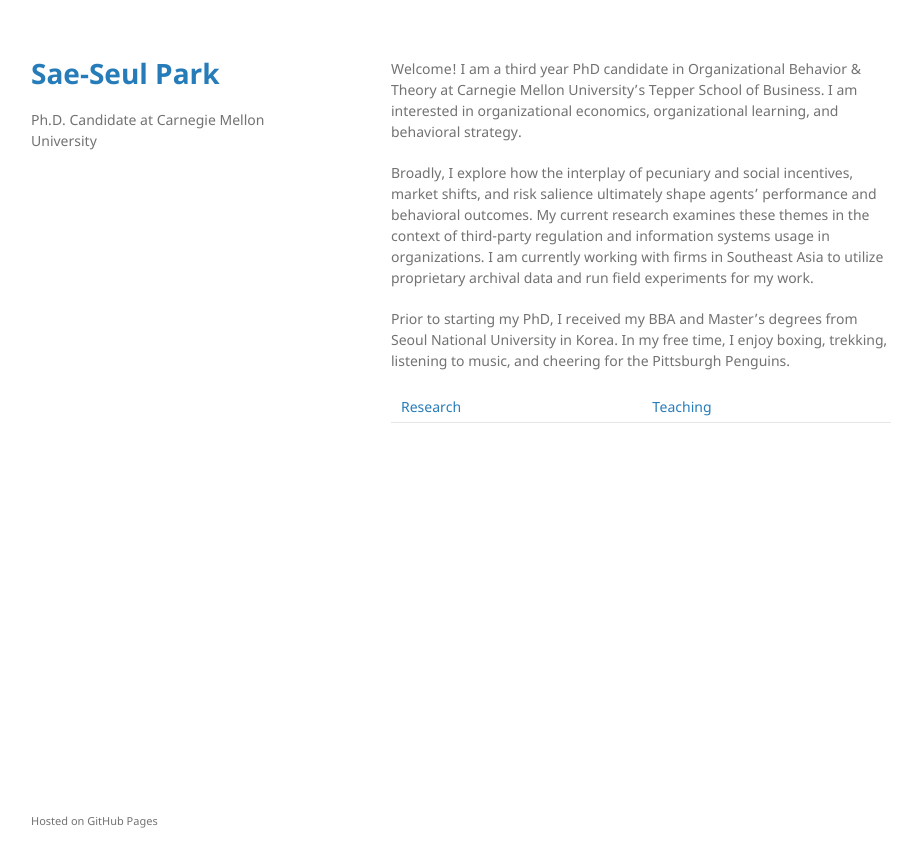
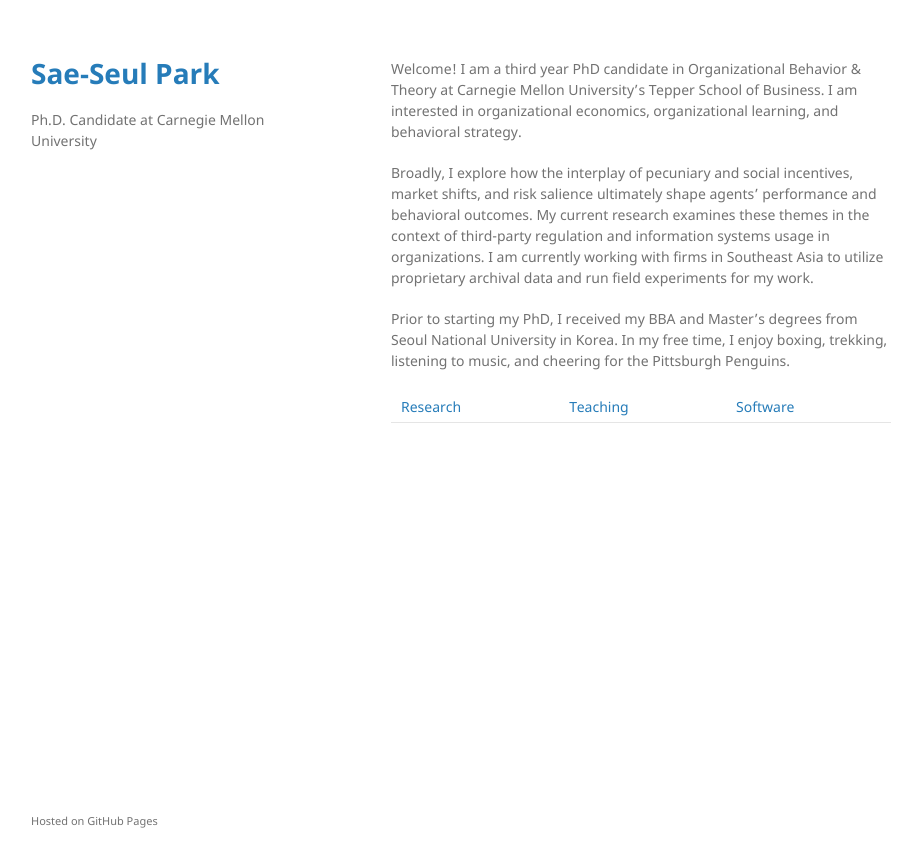
Before and after one commit to saepark/saepark.github.io, a Jekyll site: the page built from index.md, in a window 1280 px wide. Shown: the top 867 px of the page, without its empty margins (179-1096 px from the left). Built offline with Jekyll 4.4.1, drawn with Linux system fonts in a browser that asks for light colours; our own code applies the rules of GitHub Pages for plain Markdown files.

Commit message:
Update index.md

```diff
--- a/index.md
+++ b/index.md
@@ -4,4 +4,4 @@ Broadly, I explore how the interplay of pecuniary and social incentives, market
 
 Prior to starting my PhD, I received my BBA and Master's degrees from Seoul National University in Korea. In my free time, I enjoy boxing, trekking, listening to music, and cheering for the Pittsburgh Penguins.
 
-[Research](./research.html) | [Teaching](./teaching.html)
+[Research](./research.html) | [Teaching](./teaching.html) | [Software](./software.html)
```
